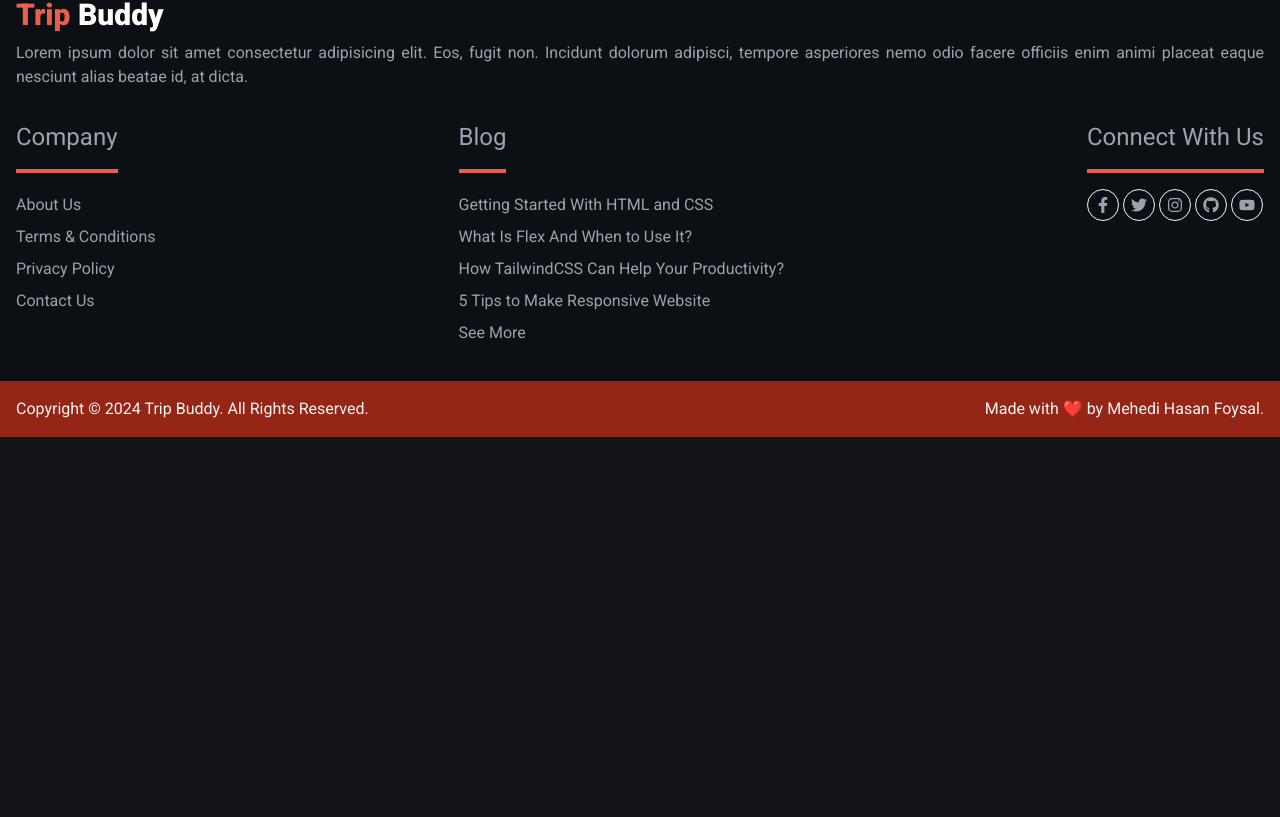
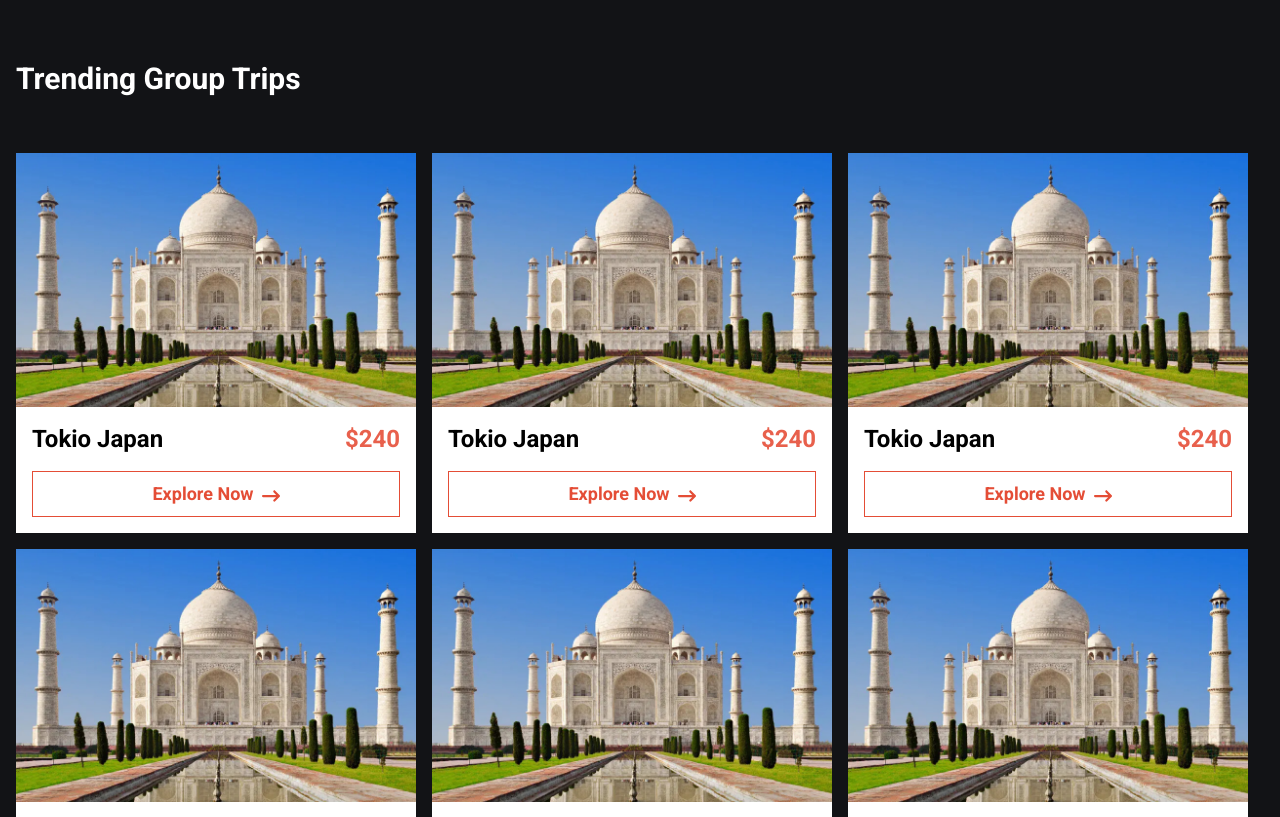
Before and after one commit to Jahidmorol/trip-buddy-client, a Next.js app: page / in a window 1280 px wide. Shown: the part 763-1580 px from the top of the page. Before the commit the page ends 1200 px from the top, so only its background shows below. Built offline with nearby package versions, Linux system fonts and the light colour scheme.

Commit message:
Add trip card

```diff
--- a/src/app/login/page.tsx
+++ b/src/app/login/page.tsx
@@ -10,7 +10,7 @@ const LoginPage = () => {
 
   return (
     <div className="bg-loginSection bg-opacity-50">
-      <div className="flex items-center justify-center py-16">
+      <div className="flex items-center justify-center py-28">
         <div className="border w-[500px] bg-white text-black p-6">
           <h1 className="text-center text-4xl font-extrabold text-[#e44d36] cursor-pointer py-2">
             Trip<span className="text-black">Buddy</span>
--- a/src/app/page.tsx
+++ b/src/app/page.tsx
@@ -1,3 +1,4 @@
+import SingleCard from "@/components/Card/SingleCard";
 import HeroSection from "@/components/HeroSection/HeroSection";
 import { Button } from "@/components/ui/button";
 
@@ -5,6 +6,17 @@ export default function Home() {
   return (
     <div>
       <HeroSection />
+      <div className="container">
+        <h1 className="text-3xl font-semibold pt-24">Trending Group Trips</h1>
+        <div className="grid grid-cols-1 md:grid-cols-3 gap-y-4 mt-14 mb-24">
+          <SingleCard />
+          <SingleCard />
+          <SingleCard />
+          <SingleCard />
+          <SingleCard />
+          <SingleCard />
+        </div>
+      </div>
     </div>
   );
 }
--- a/src/components/About/AboutSection.tsx
+++ b/src/components/About/AboutSection.tsx
@@ -52,29 +52,29 @@ const AboutSection = () => {
           <div className="flex gap-4 items-start pt-6">
             <div className="border border-[#e8604c] w-[180px] mt-2"></div>
             <div>
-              <p className="leading-6 tracking-[1px]">
+              <p className="leading-6 tracking-[1px] text-gray-400">
                 Lorem ipsum dolor sit amet, consectetur adipiscing elit. sed do
                 eiusmod tem por incididunt ut labore et dolore magna aliqua. Ut
                 enim ad minim veniam
               </p>
-              <h2 className="font-semibold text-xl py-2">
+              <h2 className="font-semibold text-xl py-2 text-gray-400">
                 Speak to our Destination Experts at Direct Call +1 546 378 654
               </h2>
             </div>
           </div>
-          <p className="flex items-center gap-2 text-base pt-6">
+          <p className="flex items-center gap-2 text-base pt-6 text-gray-300">
             <span className="mb-1">
               <GoCheckCircle color="#e8604c" size={20} />
             </span>
             All places and activates are carefully picked by us.
           </p>
-          <p className="flex items-center gap-2 text-base py-1">
+          <p className="flex items-center gap-2 text-base py-1 text-gray-300">
             <span className="mb-1">
               <GoCheckCircle color="#e8604c" size={20} />
             </span>
             We are an award winning agency
           </p>
-          <p className="flex items-center gap-2 text-base">
+          <p className="flex items-center gap-2 text-base text-gray-300">
             <span className="mb-1">
               <GoCheckCircle color="#e8604c" size={20} />
             </span>
@@ -101,7 +101,7 @@ const AboutSection = () => {
             <h2 className="text-center text-2xl font-semibold py-2">
               Best Price Granted
             </h2>
-            <p className="text-center pb-2">
+            <p className="text-center pb-2 text-gray-400">
               Lorem ipsum dolor sit amet, consecte tur adipiscing elit. sed do
               eiusmod incididunt.
             </p>
@@ -111,7 +111,7 @@ const AboutSection = () => {
             <h2 className="text-center pb-2 text-2xl font-semibold py-2">
               Best Travel Guide
             </h2>
-            <p className="text-center pb-2">
+            <p className="text-center pb-2 text-gray-300">
               Lorem ipsum dolor sit amet, consecte tur adipiscing elit. sed do
               eiusmod incididunt.
             </p>
@@ -121,7 +121,7 @@ const AboutSection = () => {
             <h2 className="text-center text-2xl font-semibold py-2">
               Customer Care 24/7
             </h2>
-            <p className="text-center">
+            <p className="text-center text-gray-300">
               Lorem ipsum dolor sit amet, consecte tur adipiscing elit. sed do
               eiusmod incididunt.
             </p>
--- /dev/null
+++ b/src/components/Card/SingleCard.tsx
@@ -0,0 +1,30 @@
+import Image from "next/image";
+import img from "/public/card.jpg";
+import Link from "next/link";
+
+import { FaArrowRightLong } from "react-icons/fa6";
+
+const SingleCard = () => {
+  return (
+    <div className="w-[400px] bg-white text-black">
+      <Image className="" src={img} alt="image" />
+      <div className="p-4">
+        <div className="flex justify-between pb-4">
+          <Link href="/">
+            <h1 className="font-semibold text-2xl">Tokio Japan</h1>
+          </Link>
+          <h1 className="font-semibold text-2xl text-primaryColor">$240</h1>
+        </div>
+        <Link href={"/"}>
+          <button
+            className={`text-[#e44d36] border border-[#e44d36] hover:bg-[#e44d36] hover:text-white py-2 px-20 text-lg font-semibold transition-all duration-200 w-full flex items-center justify-center gap-2`}
+          >
+            Explore Now <FaArrowRightLong className="mt-1" />
+          </button>
+        </Link>
+      </div>
+    </div>
+  );
+};
+
+export default SingleCard;
--- a/src/components/Footer/Footer.tsx
+++ b/src/components/Footer/Footer.tsx
@@ -5,7 +5,7 @@ const Footer = () => {
   return (
     <div>
       <footer>
-        <div className="bg-[#0C0F13] py-4 text-gray-400 ">
+        <div className="bg-[#0C0F13] py-4 text-gray-400">
           <div className="container px-4 mx-auto">
             <div className="-mx-4 flex flex-wrap justify-between">
               <div className="px-4 my-4 w-full xl:w-1/5">
```
Also changed, not shown: public/card.jpg (added).
